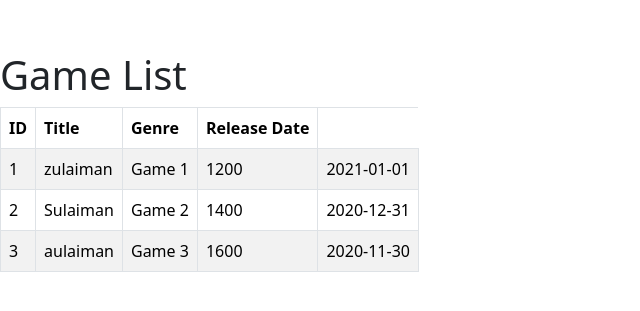
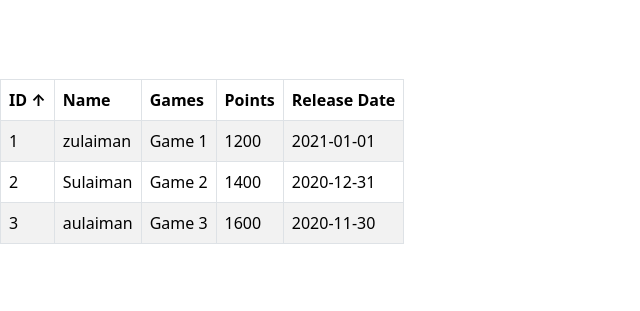
Before and after one commit to SulaimanTahaSantos/ProyectoTetrisSulaiman, a React (Vite) app: page / in a window 1280 px wide. Shown: the part 231-542 px from the top of the page, without its empty margins (0-640 px from the left). Built offline with nearby package versions, Linux system fonts and the light colour scheme.

Commit message:
Tarea 3: Implementar la funcionalidad de ordenación por columnas.

```diff
--- a/src/components/TableGames.jsx
+++ b/src/components/TableGames.jsx
@@ -1,4 +1,4 @@
-import React from "react";
+import React, { useState } from "react";
 import { Table } from "react-bootstrap";
 
 const TableGames = () => {
@@ -9,22 +9,66 @@ const TableGames = () => {
     { id: 3, name: "aulaiman" , title: "Game 3", point: 1600, releaseDate: "2020-11-30" },
   ];
 
+  // Estado para ordenar columnas
 
+  const [sortColumns, setSortColumns] = useState({
+    key: "id",
+    direction: "ascending",
+  });
 
-  return (
+    // Función para ordenar columnas
+    const handleSort = (key) => {
+        let direction = "ascending";
+        if (sortColumns.key === key && sortColumns.direction === "ascending") {
+          direction = "descending";
+        }
+        setSortColumns({ key, direction });
+    }
+
+    // ordenar las filas segun la key
+
+    const sortedGames = [...partidas].sort((a,b)=>{
+        if(a[sortColumns.key] < b[sortColumns.key]){
+            return sortColumns.direction === "ascending" ? -1 : 1;
+        }
+        if(a[sortColumns.key] > b[sortColumns.key]){
+            return sortColumns.direction === "ascending" ? 1 : -1;
+        }
+        return 0;
+
+    })
+
+      const getArrow = (key) => {
+    if (sortColumns.key === key) {
+      return sortColumns.direction === 'ascending' ? '↑' : '↓';
+    }
+    return '';
+  };
+
+   return (
     <div>
-      <h1>Game List</h1>
       <Table striped bordered hover>
         <thead>
           <tr>
-            <th>ID</th>
-            <th>Title</th>
-            <th>Genre</th>
-            <th>Release Date</th>
+            <th onClick={() => handleSort('id')}>
+              ID {getArrow('id')}
+            </th>
+            <th onClick={() => handleSort('name')}>
+              Name {getArrow('name')}
+            </th>
+            <th onClick={() => handleSort('title')}>
+              Games {getArrow('title')}
+            </th>
+            <th onClick={() => handleSort('point')}>
+              Points {getArrow('point')}
+            </th>
+            <th onClick={() => handleSort('releaseDate')}>
+              Release Date {getArrow('releaseDate')}
+            </th>
           </tr>
         </thead>
         <tbody>
-          {partidas.map((game) => (
+          {sortedGames.map((game) => (
             <tr key={game.id}>
               <td>{game.id}</td>
               <td>{game.name}</td>
```
